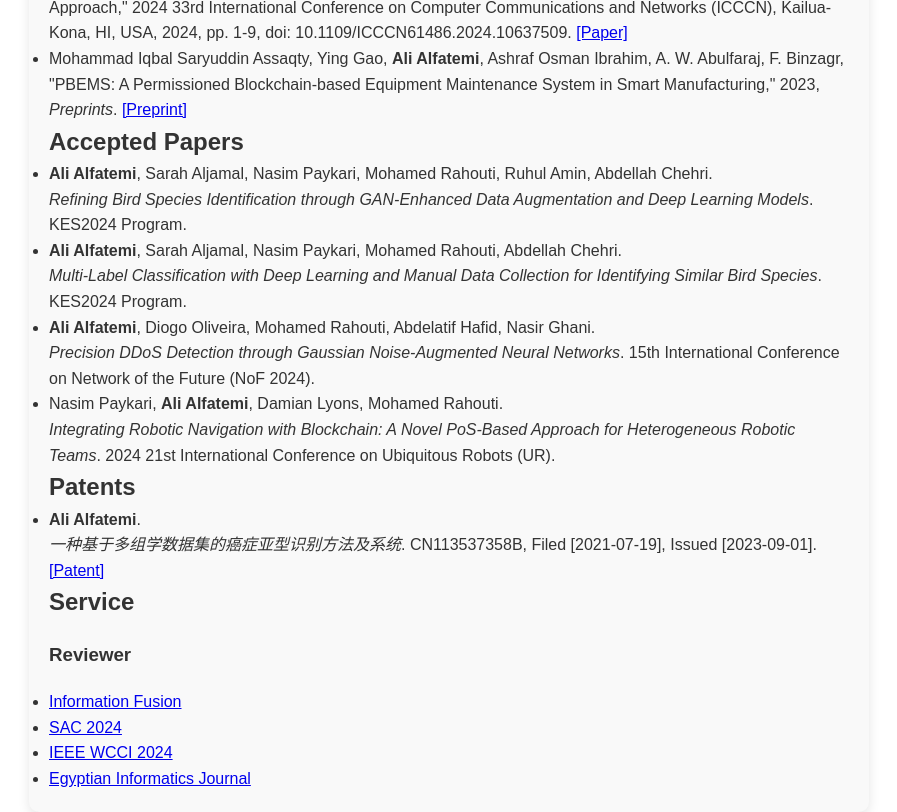
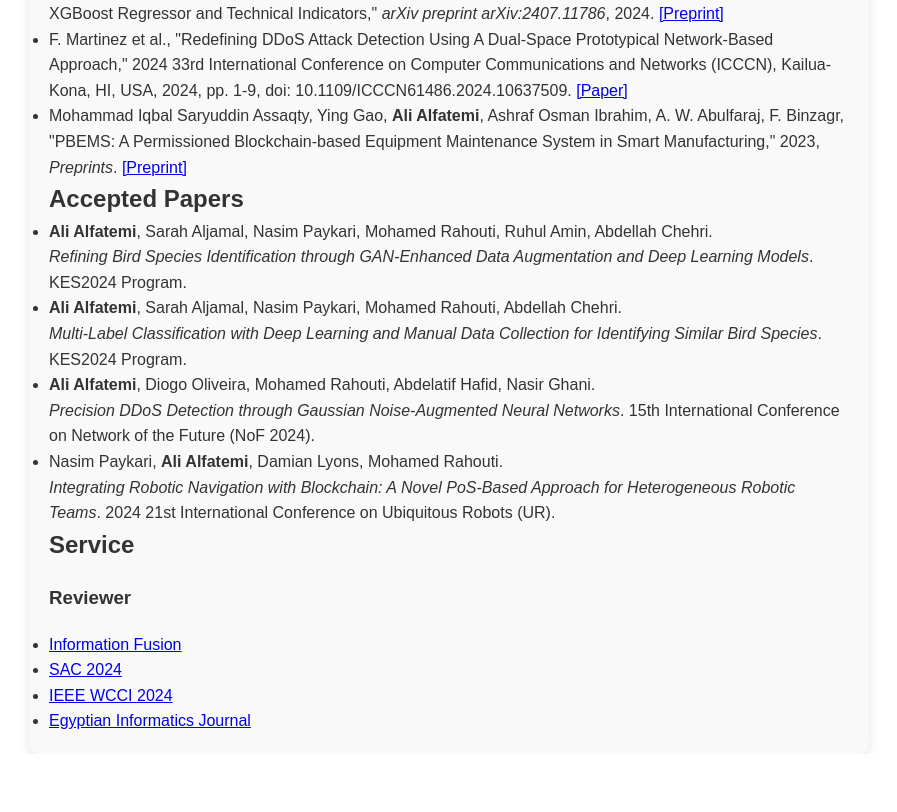
Before and after one commit to AliAlfatemi/alialfatemi.github.io, a plain HTML site: page index.html in a window 1280 px wide. Shown: the part 545-1357 px from the top of the page, without its empty margins (191-1088 px from the left). After the commit the page ends 1299 px from the top, so only its background shows below. Drawn offline with Linux system fonts and the light colour scheme.

Commit message:
index.html

```diff
--- a/index.html
+++ b/index.html
@@ -8,7 +8,7 @@
 </head>
 <body>
     <div class="container">
-        <!-- Name, Bio, and Profile Image (Centered) -->
+        <!-- Name, Bio, and Profile Image -->
         <div class="header">
             <div class="name-bio">
                 <h1>Ali Alfatemi</h1>
@@ -27,12 +27,13 @@
             </div>
         </div>
 
-        <!-- Research Interests Section (Left-Aligned) -->
+        <!-- Research Interests Section -->
         <section id="research">
             <h2>Research</h2>
             <p>My current interests include computer vision, deep learning and machine learning.</p>
         </section>
 
+        <!-- Publications Section -->
         <!-- Publications Section -->
         <section id="publications">
             <h2>Selected Publications</h2>
@@ -89,8 +90,7 @@
                 </ul>
             </ul>
         </section>
-
-        <!-- Accepted Papers Section -->
+                <!-- Accepted Papers Section -->
         <section id="accepted-papers">
             <h2>Accepted Papers</h2>
             <ul>
@@ -117,38 +117,17 @@
             </ul>
         </section>
 
-        <!-- Patents Section (Left-Aligned) -->
-        <section id="patents">
-            <h2>Patents</h2>
+        <!-- Service Section -->
+        <section id="service">
+            <h2>Service</h2>
+            <h3>Reviewer</h3>
             <ul>
-                <li>
-                    <strong>Ali Alfatemi</strong>. <br>
-                    <em>一种基于多组学数据集的癌症亚型识别方法及系统</em>. CN113537358B, Filed [2021-07-19], Issued [2023-09-01].
-                    <a href="https://patents.google.com/patent/CN113537358B/en" target="_blank">[Patent]</a>
-                </li>
+                <li><a href="https://www.sciencedirect.com/journal/information-fusion" target="_blank">Information Fusion</a></li>
+                <li><a href="https://www.sigapp.org/sac/sac2024/" target="_blank">SAC 2024</a></li>
+                <li><a href="https://2024.ieeewcci.org/" target="_blank">IEEE WCCI 2024</a></li>
+                <li><a href="https://www.sciencedirect.com/journal/egyptian-informatics-journal" target="_blank">Egyptian Informatics Journal</a></li>
             </ul>
         </section>
-      <section id="service">
-        <h2>Service</h2>
-         <h3>Reviewer</h3>
-           <ul>
-             <li>
-               <a href="https://www.sciencedirect.com/journal/information-fusion" target="_blank">Information Fusion</a>
-            </li>
-            <li>
-              <a href="https://www.sigapp.org/sac/sac2024/" target="_blank">SAC 2024</a>
-            </li>
-            <li>
-              <a href="https://2024.ieeewcci.org/" target="_blank">IEEE WCCI 2024</a>
-            </li>
-            <li>
-              <a href="https://www.sciencedirect.com/journal/egyptian-informatics-journal" target="_blank">Egyptian Informatics Journal</a>
-           </li>
-        </ul>
-      </section>
-
     </div>
-
-    <script src="script.js"></script>
 </body>
 </html>
```
